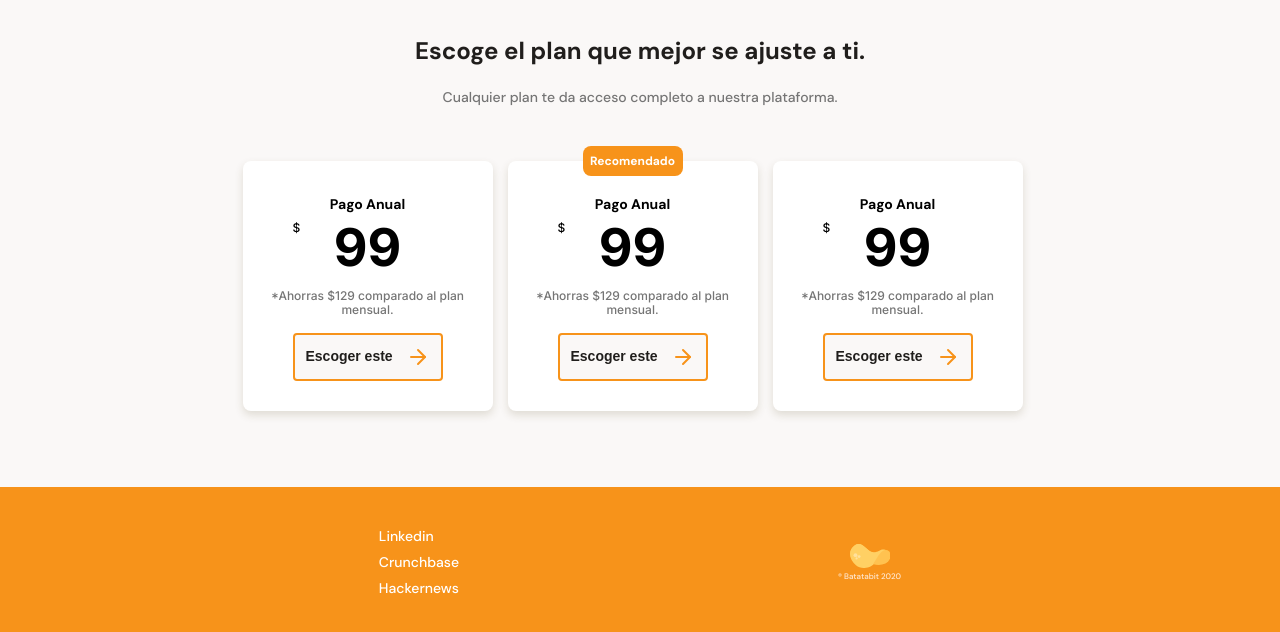
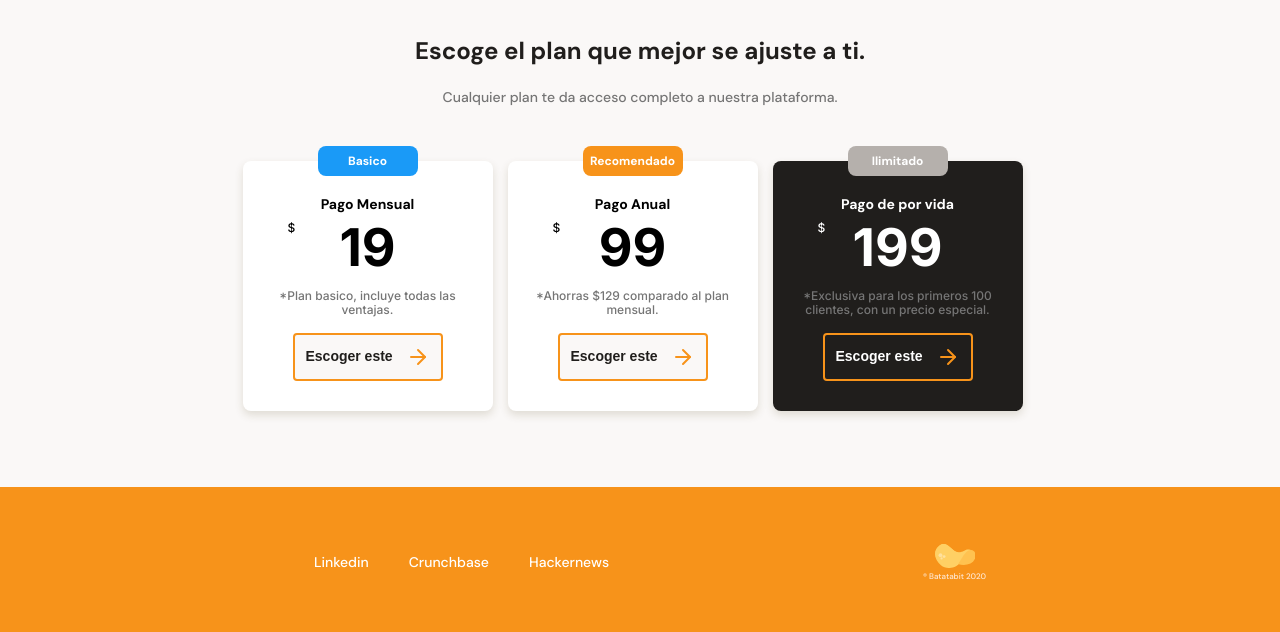
Before and after one commit to Aleclto7/batabit-MobileFirstProject, a plain HTML site: page index.html in a window 1280 px wide. Shown: the part 2026-2658 px from the top of the page. Drawn offline with Linux system fonts and the light colour scheme.

Commit message:
Completed project

```diff
--- a/index.html
+++ b/index.html
@@ -135,9 +135,10 @@
                 <section class="plans-container-slider">                                                                       <!-- Bloque -->
                     <section class="plans-container-slider">                                                                       <!-- Bloque -->
                         <article class="plans-container__card">
-                            <h3 class="plans-container__title">Pago Anual</h3>
-                            <p class="plans-container__price"> <span>$</span> 99</p>
-                            <p class="plans-container__description">*Ahorras $129 comparado al plan mensual.</p>
+                            <p class="plans-container__recommended plans-container__recommended-blue">Basico</p>
+                            <h3 class="plans-container__title">Pago Mensual</h3>
+                            <p class="plans-container__price"> <span>$</span> 19</p>
+                            <p class="plans-container__description">*Plan basico, incluye todas las ventajas.</p>
                             <button class="plans-container__ca">Escoger este <span class="plans-cntainer-ca__icon"></span> </button>
                         </article>
                         <article class="plans-container__card">
@@ -147,11 +148,12 @@
                             <p class="plans-container__description">*Ahorras $129 comparado al plan mensual.</p>
                             <button class="plans-container__ca">Escoger este <span class="plans-cntainer-ca__icon"></span> </button>
                         </article>
-                        <article class="plans-container__card">
-                            <h3 class="plans-container__title">Pago Anual</h3>
-                            <p class="plans-container__price"> <span>$</span> 99</p>
-                            <p class="plans-container__description">*Ahorras $129 comparado al plan mensual.</p>
-                            <button class="plans-container__ca">Escoger este <span class="plans-cntainer-ca__icon"></span> </button>
+                        <article class="plans-container__card plans-container__card-dark">
+                            <p class="plans-container__recommended plans-container__recommended-gray">Ilimitado</p>
+                            <h3 class="plans-container__title plans-container__title-white">Pago de por vida</h3>
+                            <p class="plans-container__price plans-container__price-white"> <span>$</span> 199</p>
+                            <p class="plans-container__description">*Exclusiva para los primeros 100 clientes, con un precio especial.</p>
+                            <button class="plans-container__ca plans-container__ca-white">Escoger este <span class="plans-cntainer-ca__icon"></span> </button>
                         </article>
                     </section>
                 </section>
--- a/style.css
+++ b/style.css
@@ -143,6 +143,7 @@ main {
     height: 300px;
     padding: 0px 10%;
     display: flex;
+    justify-content: center;
     overflow-x: scroll;
     overscroll-behavior-x: contain;
     scroll-snap-type: x proximity;
@@ -385,6 +386,9 @@ main {
     box-shadow: 0px 4px 8px 0px #59491E29;
     background-color: var(--just-white);
 }
+.plans-container__card-dark {
+    background-color: var(--warm-black);
+}
 .plans-container__recommended {
     position:absolute;
     width: 100px;
@@ -397,11 +401,20 @@ main {
     color: var(--just-white);
     background-color: var(--bitcoin-orange);
 }
+.plans-container__recommended-blue {
+    background-color: var(--secondary-blue);
+}
+.plans-container__recommended-gray {
+    background-color: #B5B0AC;
+}
 .plans-container__title {
     font-size: 1.4rem;
     font-weight: 700;
     margin-top: 10px;
     color: black;
+}
+.plans-container__title-white {
+    color: var(--just-white);
 }
 .plans-container__price span {
     font-family: 'Inter', sans-serif;
@@ -409,7 +422,7 @@ main {
     font-weight: 500;
     position: absolute;
     top: 59px;
-    left: 50px;
+    left: 45px;
 }
 .plans-container__price {
     font-family: 'Inter', sans-serif;
@@ -417,6 +430,9 @@ main {
     font-weight: 700;
     margin: 3px 0px 10px;
     color: black;
+}
+.plans-container__price-white {
+    color: var(--just-white);
 }
 .plans-container__description {
     font-family: 'Inter', sans-serif;
@@ -436,6 +452,10 @@ main {
     color: var(--warm-black);
     background-color: var(--off-white);
     border: 2px solid var(--bitcoin-orange);
+}
+.plans-container__ca-white {
+    color: var(--just-white);
+    background-color: var(--warm-black);
 }
 .plans-cntainer-ca__icon {
     display: inline-block;
--- a/tablet.css
+++ b/tablet.css
@@ -10,3 +10,9 @@
 .table__vector {
     display: none;
 }
+.footer-links__ul {
+    display: flex;
+}
+.footer-links__li {
+    margin: 0 20px;
+}
```
